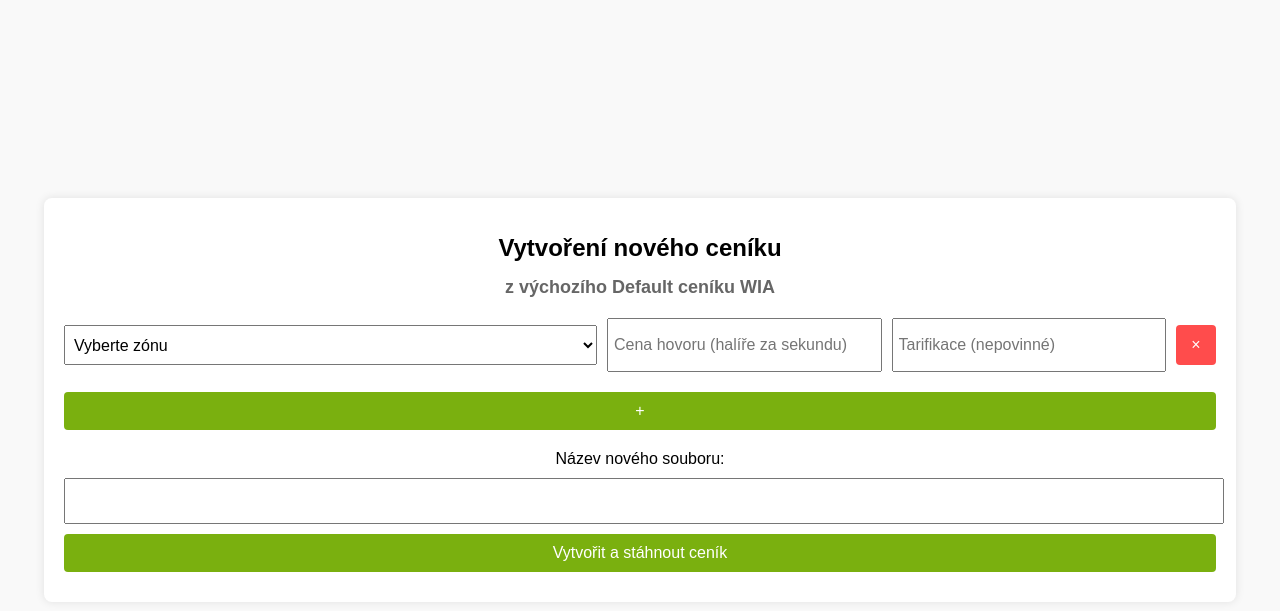
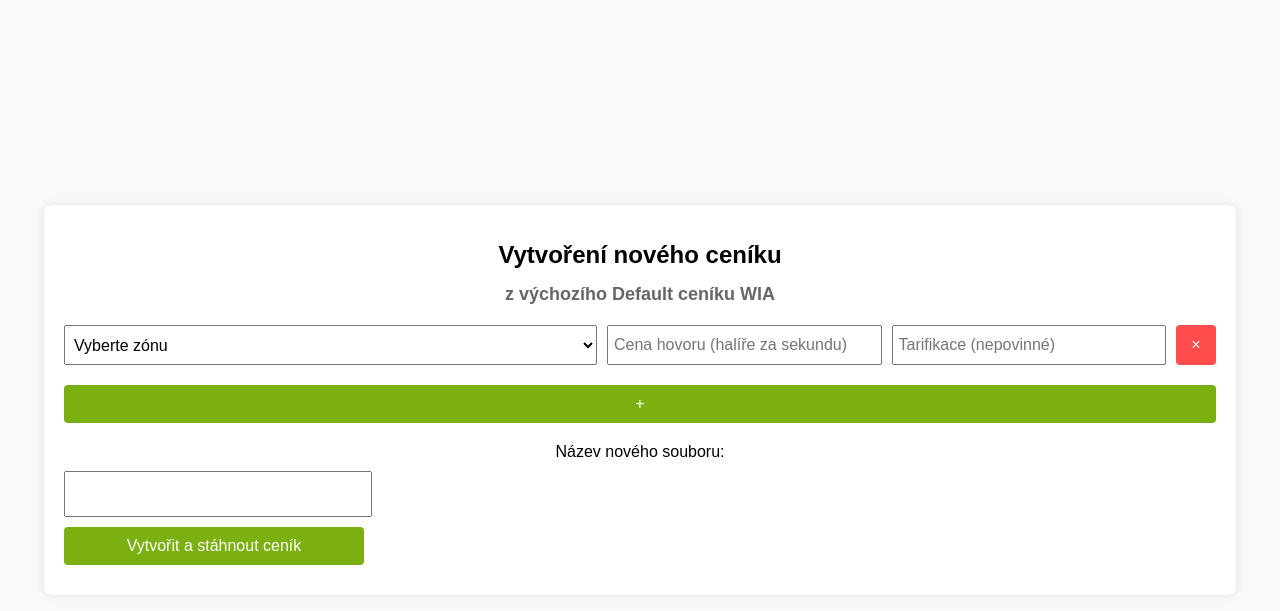
Before and after one commit to zdendael/sws_ceniky, a Flask app: page / in a window 1280 px wide. Shown: the top 611 px of the page. Run offline with Flask 3, Linux system fonts and the light colour scheme.

Commit message:
Update index.html

```diff
--- a/templates/index.html
+++ b/templates/index.html
@@ -28,6 +28,7 @@
             height: 40px; /* Stejná výška pro všechny vstupní pole */
             padding: 5px;
             font-size: 16px; /* Zvýšení velikosti písma */
+            box-sizing: border-box; /* Zajištění, že padding nebude zvyšovat celkovou výšku prvku */
         }
         .zone-group select {
             flex: 2; /* Flexibilní šířka pro select */
@@ -91,6 +92,9 @@
         .invalid {
             border-color: red;
         }
+        #nazev_noveho_souboru {
+            width: 300px; /* Stejná šířka jako tlačítko pod ním */
+        }
     </style>
 </head>
 <body>
@@ -123,8 +127,8 @@
             </div>
             <button type="button" class="add-button" onclick="addZone()">+</button>
             <label for="nazev_noveho_souboru">Název nového souboru:</label>
-            <input type="text" id="nazev_noveho_souboru" name="nazev_noveho_souboru" required style="height: 40px; width: 100%;">
-            <button type="submit">Vytvořit a stáhnout ceník</button>
+            <input type="text" id="nazev_noveho_souboru" name="nazev_noveho_souboru" required style="height: 40px;">
+            <button type="submit" style="width: 300px;">Vytvořit a stáhnout ceník</button>
         </form>
     </div>
 
```
